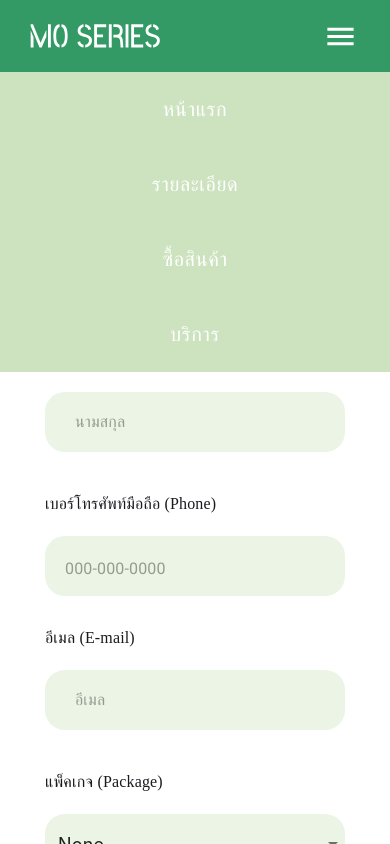
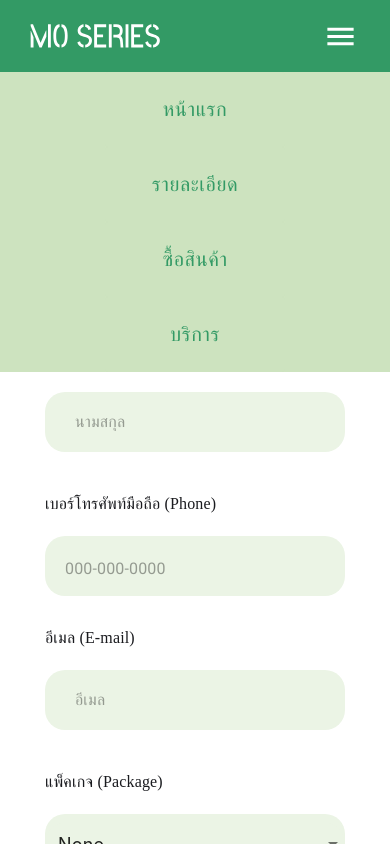
Before and after one commit to DomeNTPS/sale-page, a Next.js app: page /buy in a window 390 px wide. Both pictures are taken after a click on the button "nav". Shown: the top 844 px of the page. Built offline with nearby package versions, Linux system fonts and the light colour scheme.

Commit message:
fix function problem

```diff
--- a/components/DialogBuy.js
+++ b/components/DialogBuy.js
@@ -78,6 +78,7 @@ function DialogBuy({packagebuy, value}) {
       default:
         break;
     }
+    console.log(packagebuy)
   };
 
   const handleClose = () => {
@@ -112,7 +113,7 @@ function DialogBuy({packagebuy, value}) {
           <DialogTitle id="alert-dialog-title">{"Function"}</DialogTitle>
           <DialogContent>
             <DialogContentText id="alert-dialog-description">
-              <div style={{ paddingLeft: 50 }}>
+              {/* <div style={{ paddingLeft: 50 }}> */}
                 <ul>
                   <li>ข้าวขาว เต็ม</li>
                   <li>ข้าวขาว ต้นข้าว</li>
@@ -123,7 +124,7 @@ function DialogBuy({packagebuy, value}) {
                   <li>ข้าวแกลบ</li>
                   <li>ข้าวเปลือก</li>
                 </ul>
-              </div>
+              {/* </div> */}
             </DialogContentText>
           </DialogContent>
           <DialogActions>
--- a/components/Navbar.js
+++ b/components/Navbar.js
@@ -17,7 +17,7 @@ const useStyles = makeStyles((theme) => ({
   },
   navrespon: {
     background: "rgba(205, 227, 191, 1)",
-    color: "#fff",
+    color: "#339a65",
     borderRadius: 3,
     fontFamily: "Prompt",
     fontSize: 20,
@@ -72,22 +72,30 @@ function Navbar() {
           <ul className={click ? "ul-normal" : "ul-responsive"}>
             <li>
               <Link href="/">
-                <Button className={classes.navrespon}>หน้าแรก</Button>
+                <Button className={classes.navrespon} onClick={handleClick}>
+                  หน้าแรก
+                </Button>
               </Link>
             </li>
             <li>
               <Link href="/detail">
-                <Button className={classes.navrespon}>รายละเอียด</Button>
+                <Button className={classes.navrespon} onClick={handleClick}>
+                  รายละเอียด
+                </Button>
               </Link>
             </li>
             <li>
               <Link href="/buy">
-                <Button className={classes.navrespon}>ซื้อสินค้า</Button>
+                <Button className={classes.navrespon} onClick={handleClick}>
+                  ซื้อสินค้า
+                </Button>
               </Link>
             </li>
             <li>
               <Link href="/services">
-                <Button className={classes.navrespon}>บริการ</Button>
+                <Button className={classes.navrespon} onClick={handleClick}>
+                  บริการ
+                </Button>
               </Link>
             </li>
           </ul>
--- a/styles/navStyle.css
+++ b/styles/navStyle.css
@@ -24,11 +24,11 @@
     display: none;
 }
 
-ul {
+/* ul {
     display: none;
     list-style-type: none;
     padding: 0cm;
-}
+} */
 
 .ul-normal {
     display: none;
@@ -53,13 +53,15 @@ ul {
         width: 100%;
         background-color:rgba(205, 227, 191, 1);
         z-index: 9999;
-        transition: all 5s ease-in;
+        transition: all 10s ease-in;
         align-items: center;
+        list-style-type: none;
+        padding: 0cm;
     }
     .ul-normal {
         display: none;
         top: -100%;
-        transition: all 5s ease-out;
+        transition: all 10s ease-out;
     }
     .navdiv {
         /* width: 100%; */
```
